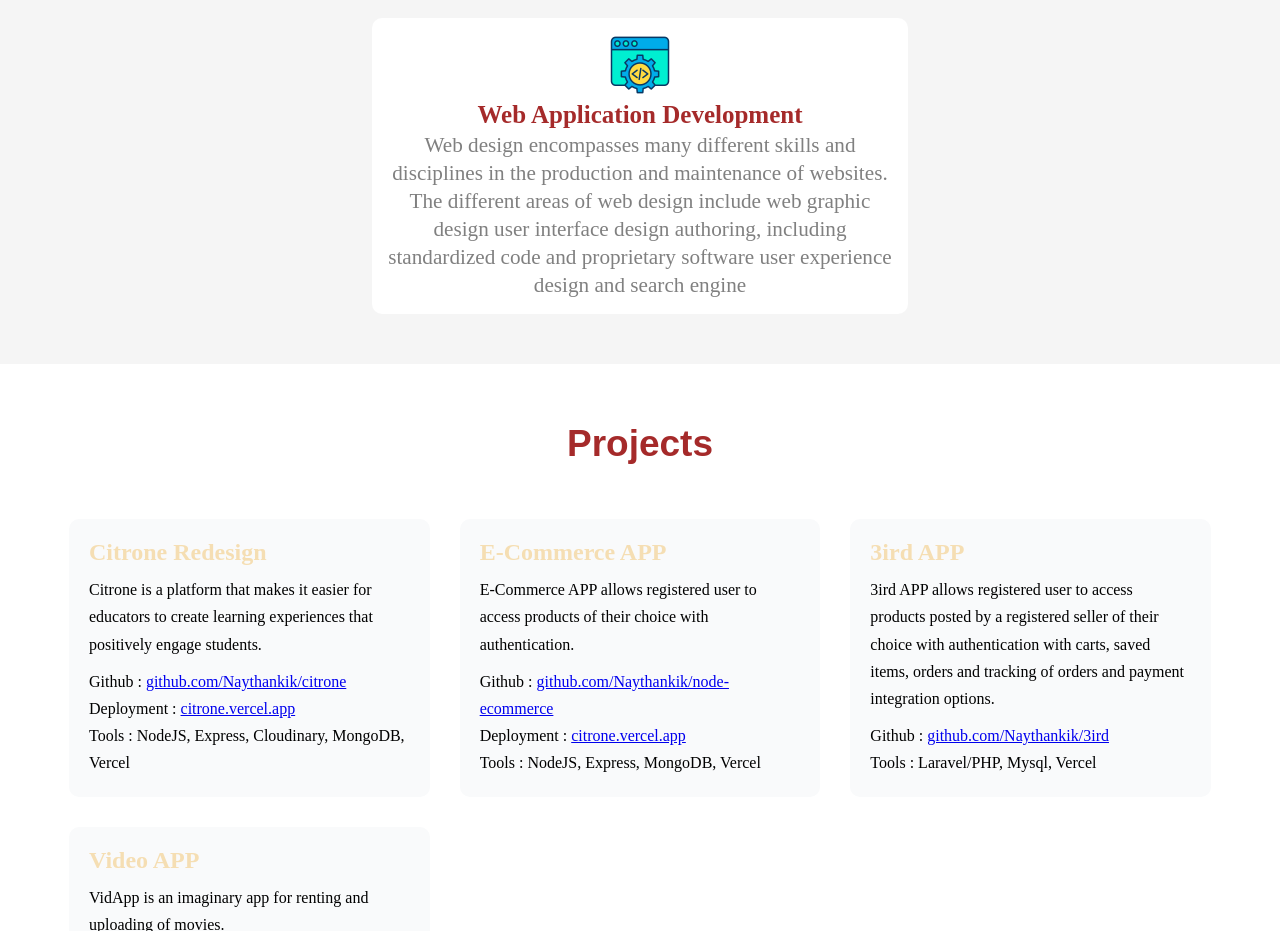
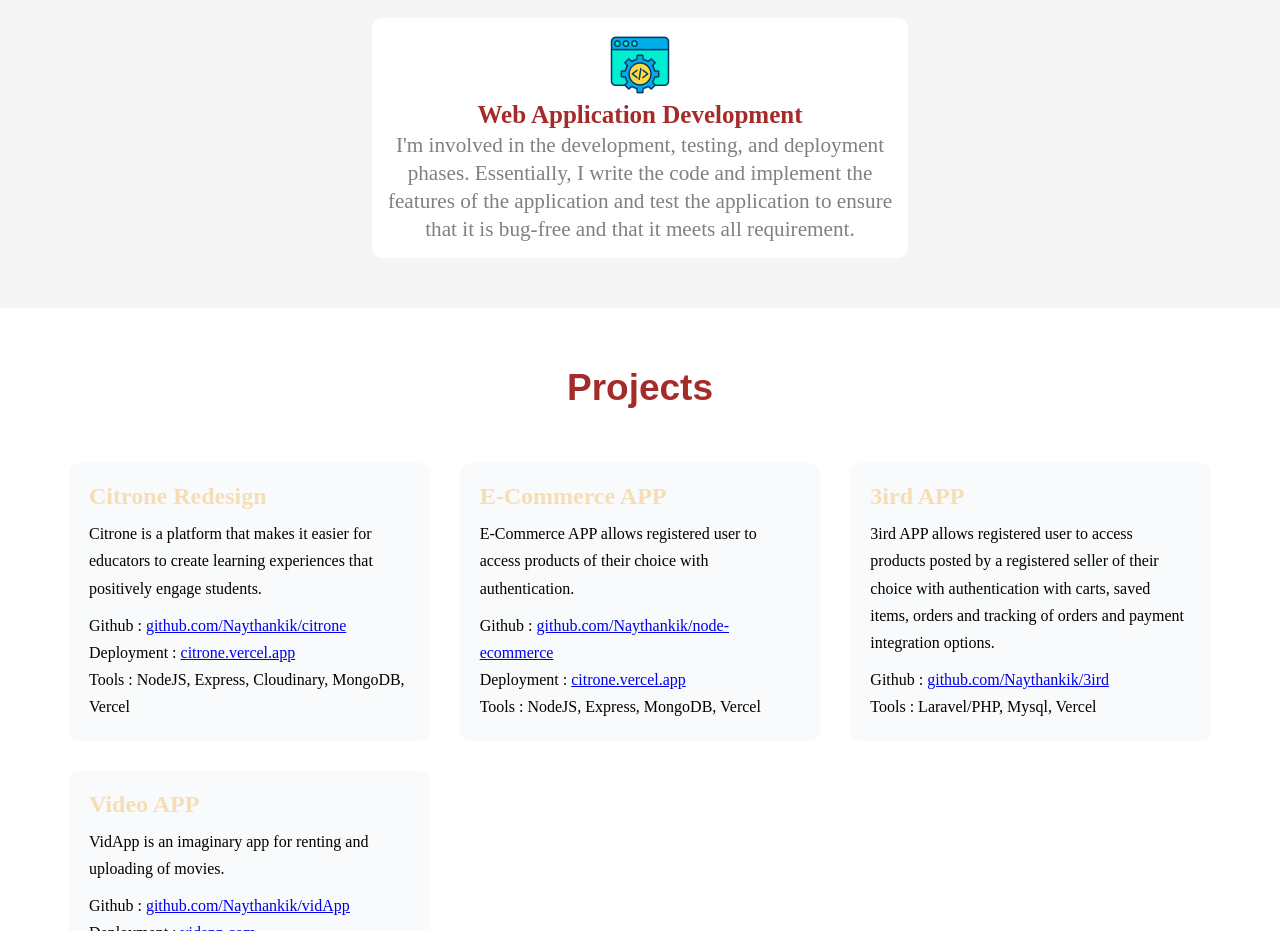
Before and after one commit to Naythankik/portfolio, a plain HTML site: page index.html in a window 1280 px wide. Shown: the part 1360-2291 px from the top of the page. Drawn offline with Linux system fonts and the light colour scheme; a web font is replaced by a local one.

Commit message:
Update index.html

```diff
--- a/index.html
+++ b/index.html
@@ -138,11 +138,8 @@
             <img src="./images/web.png" alt="" />
             <h2>Web Application Development</h2>
             <p>
-              Web design encompasses many different skills and disciplines in
-              the production and maintenance of websites. The different areas of
-              web design include web graphic design user interface design
-              authoring, including standardized code and proprietary software
-              user experience design and search engine
+              I'm involved in the development, testing, and deployment phases. Essentially, I write the code and implement the features of the application and test the application to ensure that it is
+              bug-free and that it meets all requirement.
             </p>
           </div>
         </div>
```
